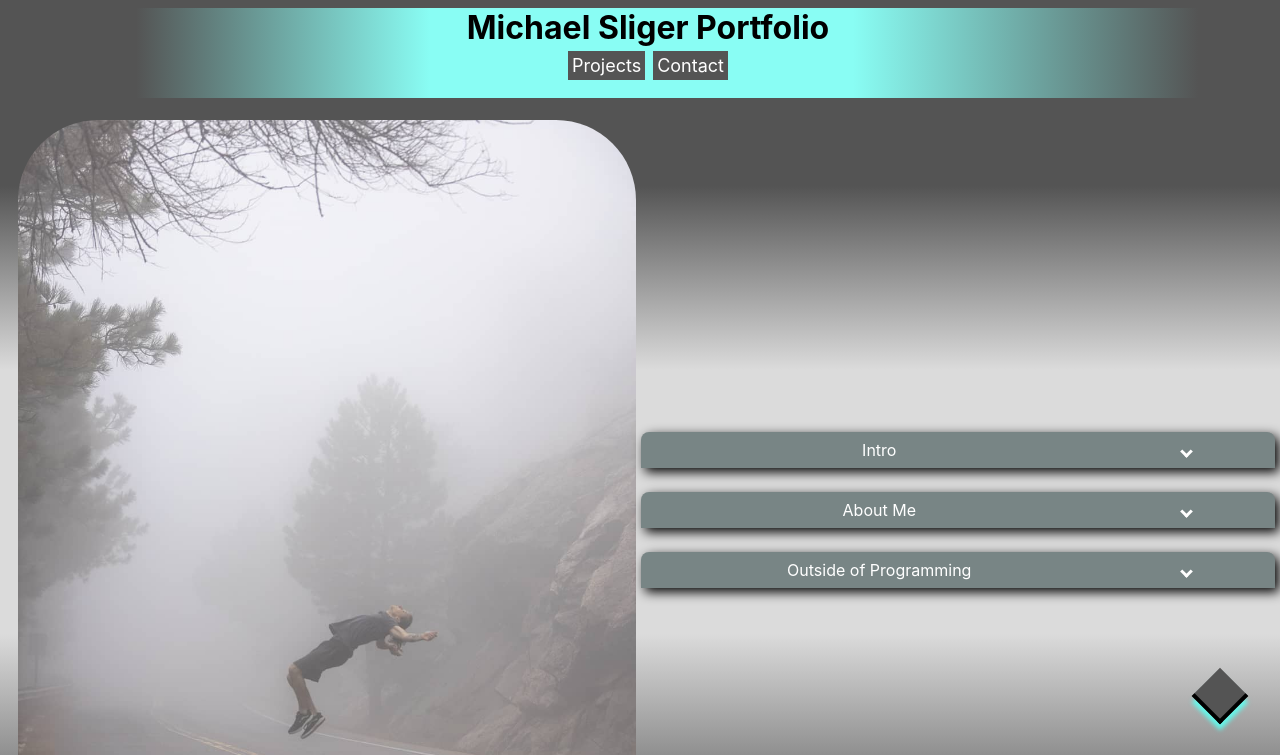
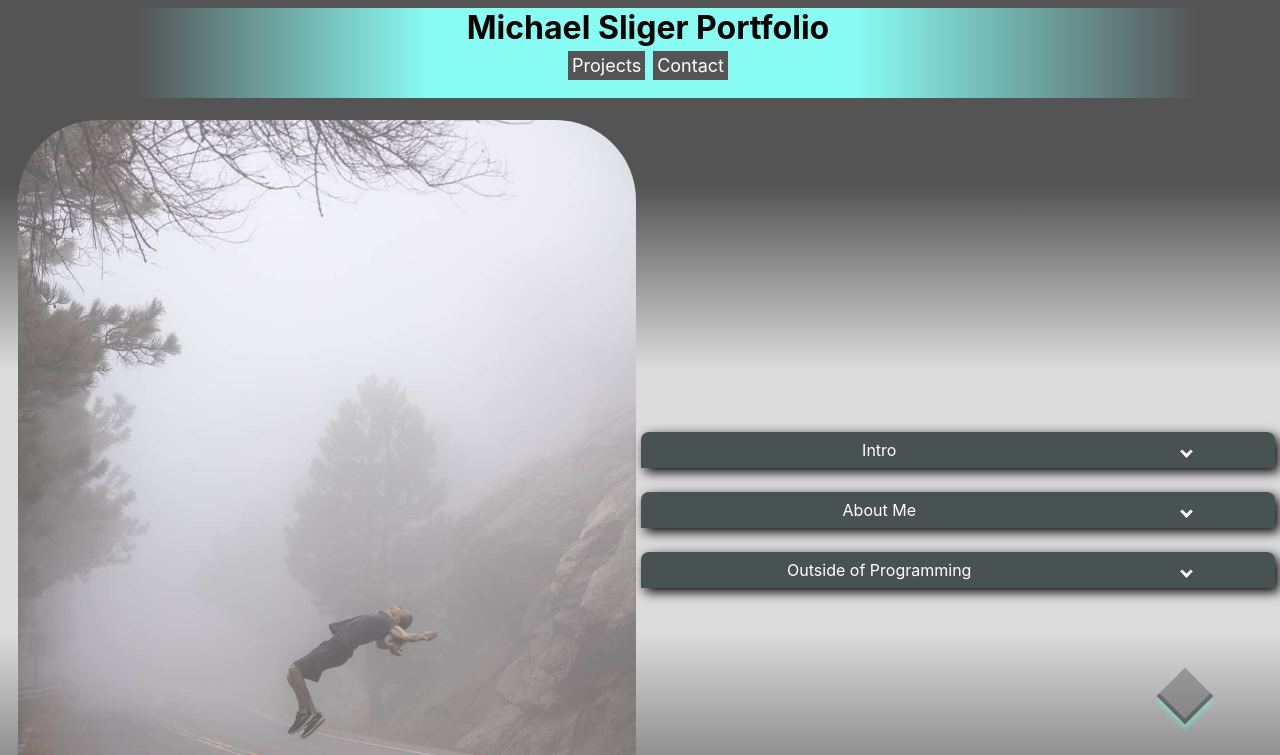
Before and after one commit to michaeljsliger/dec-portfolio, a React (Create React App) app: page / in a window 1280 px wide. Shown: the top 755 px of the page. Built offline with nearby package versions, Linux system fonts and the light colour scheme.

Commit message:
revisions pt 1

```diff
--- a/src/Beckoning/Arrow.css
+++ b/src/Beckoning/Arrow.css
@@ -8,6 +8,7 @@
 
 .big-arrow {
     background-color: #545454;
+    opacity: .4;
     border: solid black;
     border-width: 0 4px 4px 0;
     display: inline-block;
@@ -16,3 +17,15 @@
     padding: 3px;
     animation: glow-bottom 2s infinite alternate;
 }
+
+.tooltiptext {
+    visibility: hidden;
+    padding: 8px;
+    background-color: #5454546e;
+    margin-bottom: 8px;
+    color: white;
+}
+
+.tooltip:hover .tooltiptext {
+    visibility: visible;
+}
--- a/src/Beckoning/Arrow.js
+++ b/src/Beckoning/Arrow.js
@@ -4,7 +4,10 @@ import './Arrow.css';
 function BeckoningArrow(props) {
 
     return (
-        <div id="fixeddiv"><i className="down big-arrow"></i></div>
+        <div id="fixeddiv" className="tooltip">
+            <div className="tooltiptext">Scroll down!</div>
+            <i className="down big-arrow"></i>
+        </div>
     )
 }
 
--- a/src/Content/Content.css
+++ b/src/Content/Content.css
@@ -293,3 +293,14 @@ img {
         flex: 1;
     }
 }  */
+
+
+@media all and (max-width: 600px) {
+    .anti-flex {
+        flex: 1;
+    }
+
+    .content-left, .content-center, .content-right {
+        flex: 8;
+    }
+}
--- a/src/Dropdown/Dropdown.css
+++ b/src/Dropdown/Dropdown.css
@@ -17,7 +17,7 @@
 .modal-header {
     margin-left: 10px;
     width: 100%;
-    background-color: #788585;
+    background-color: #495252;
     padding: 8px;
     color: white;
     z-index: 2;
--- a/src/Slideshow/Slideshow.css
+++ b/src/Slideshow/Slideshow.css
@@ -20,12 +20,12 @@
 }
 
 .next {
-    right: 0;
+    right: -25px;
     border-radius: 3px 0 0 3px;
 }
 
 .prev {
-    left: 0;
+    left: -25px;
 }
 
 .prev:hover, .next:hover {
```
Also changed, not shown: 1 other file (tests, documents, lock files or other folders).
